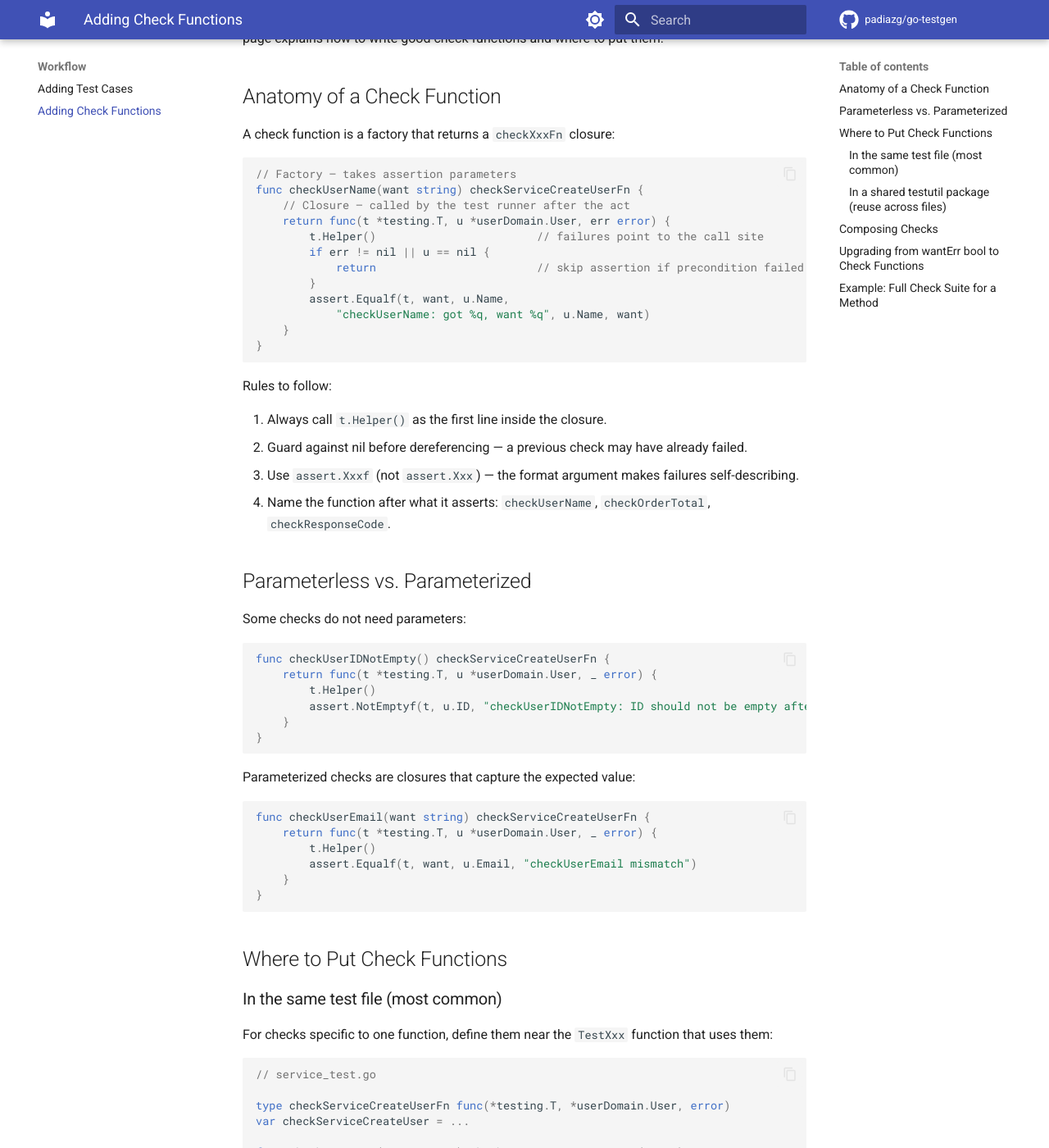
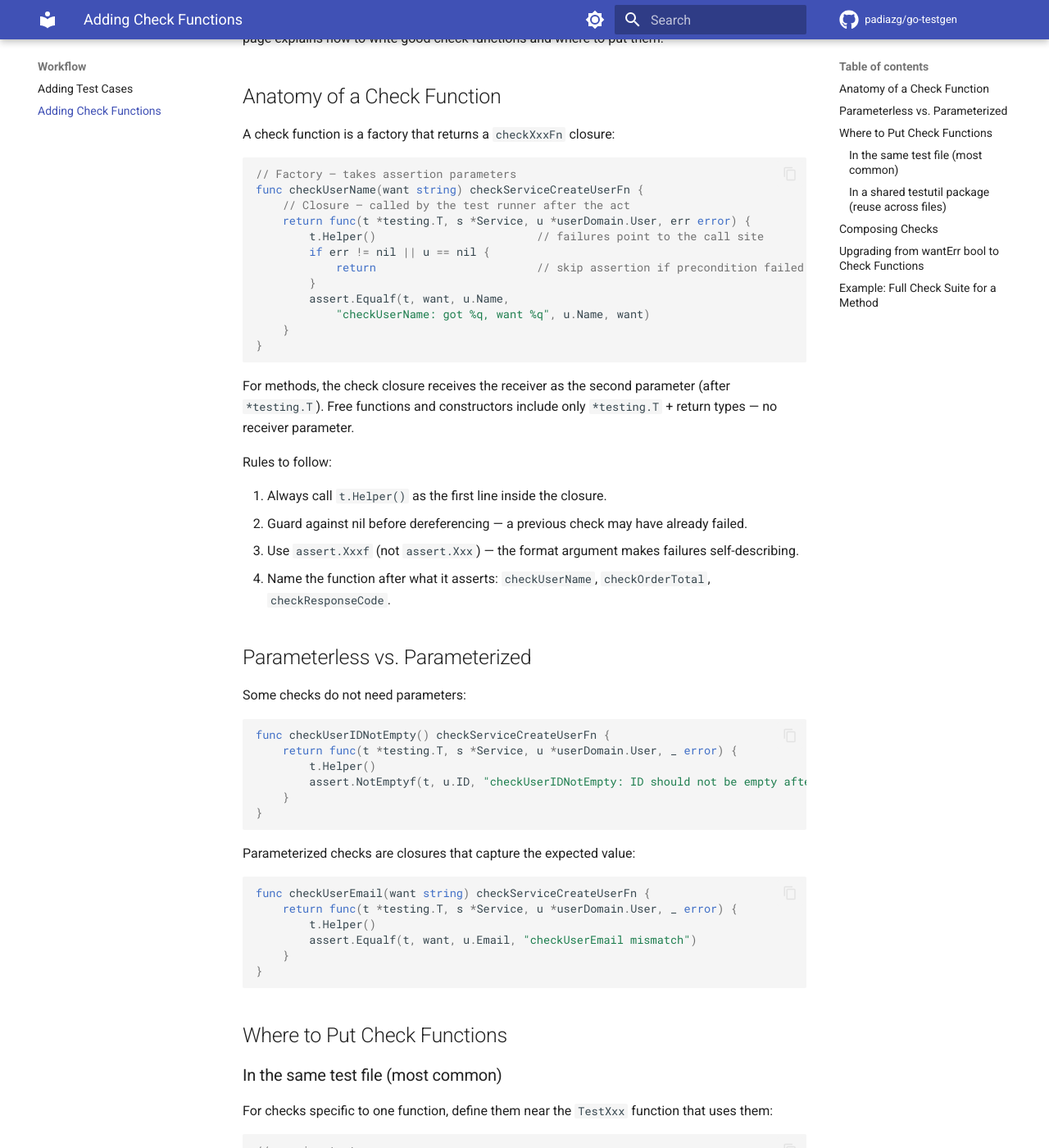
Before and after one commit to padiazg/go-testgen, an MkDocs documentation site: the page built from doc/docs/workflow/adding-checks.md, in a window 1280 px wide and 1400 px high, scrolled down 219 px. Shown: the whole window at 82% size. Built offline with MkDocs 1.6.1 and Material for MkDocs 9.7.7, drawn with Linux system fonts in a browser that asks for light colours; comment, search, counter and statistics services are not loaded; some of the changed text lies outside the part shown.

Commit message:
fix: method receivers are now passed as the first argument to check-fn closures

````diff
--- a/doc/docs/workflow/adding-checks.md
+++ b/doc/docs/workflow/adding-checks.md
@@ -10,7 +10,7 @@ A check function is a factory that returns a `checkXxxFn` closure:
 // Factory — takes assertion parameters
 func checkUserName(want string) checkServiceCreateUserFn {
     // Closure — called by the test runner after the act
-    return func(t *testing.T, u *userDomain.User, err error) {
+    return func(t *testing.T, s *Service, u *userDomain.User, err error) {
         t.Helper()                        // failures point to the call site
         if err != nil || u == nil {
             return                        // skip assertion if precondition failed
@@ -20,6 +20,8 @@ func checkUserName(want string) checkServiceCreateUserFn {
     }
 }
 ```
+
+For methods, the check closure receives the receiver as the second parameter (after `*testing.T`). Free functions and constructors include only `*testing.T` + return types — no receiver parameter.
 
 Rules to follow:
 
@@ -34,7 +36,7 @@ Some checks do not need parameters:
 
 ```go
 func checkUserIDNotEmpty() checkServiceCreateUserFn {
-    return func(t *testing.T, u *userDomain.User, _ error) {
+    return func(t *testing.T, s *Service, u *userDomain.User, _ error) {
         t.Helper()
         assert.NotEmptyf(t, u.ID, "checkUserIDNotEmpty: ID should not be empty after creation")
     }
@@ -45,7 +47,7 @@ Parameterized checks are closures that capture the expected value:
 
 ```go
 func checkUserEmail(want string) checkServiceCreateUserFn {
-    return func(t *testing.T, u *userDomain.User, _ error) {
+    return func(t *testing.T, s *Service, u *userDomain.User, _ error) {
         t.Helper()
         assert.Equalf(t, want, u.Email, "checkUserEmail mismatch")
     }
@@ -61,7 +63,7 @@ For checks specific to one function, define them near the `TestXxx` function tha
 ```go
 // service_test.go
 
-type checkServiceCreateUserFn func(*testing.T, *userDomain.User, error)
+type checkServiceCreateUserFn func(*testing.T, *Service, *userDomain.User, error)
 var checkServiceCreateUser = ...
 
 func checkUserName(want string) checkServiceCreateUserFn { ... }
@@ -133,14 +135,14 @@ If you have existing tests with `wantErr bool`, you can migrate incrementally. A
 ```go
 // --- check type and collector (generated by go-testgen) ---
 
-type checkServiceCreateUserFn func(*testing.T, *userDomain.User, error)
+type checkServiceCreateUserFn func(*testing.T, *Service, *userDomain.User, error)
 
 var checkServiceCreateUser = func(fns ...checkServiceCreateUserFn) []checkServiceCreateUserFn {
     return fns
 }
 
 func checkServiceCreateUserError(want string) checkServiceCreateUserFn {
-    return func(t *testing.T, _ *userDomain.User, err error) {
+    return func(t *testing.T, s *Service, _ *userdomain.User, err error) {
         t.Helper()
         if want == "" {
             assert.NoErrorf(t, err, "unexpected error: %v", err)
@@ -155,7 +157,7 @@ func checkServiceCreateUserError(want string) checkServiceCreateUserFn {
 // --- domain-specific checks (written by hand) ---
 
 func checkUserName(want string) checkServiceCreateUserFn {
-    return func(t *testing.T, u *userDomain.User, _ error) {
+    return func(t *testing.T, s *Service, u *userDomain.User, _ error) {
         t.Helper()
         if u == nil {
             return
@@ -165,7 +167,7 @@ func checkUserName(want string) checkServiceCreateUserFn {
 }
 
 func checkUserIDNotEmpty() checkServiceCreateUserFn {
-    return func(t *testing.T, u *userDomain.User, _ error) {
+    return func(t *testing.T, s *Service, u *userDomain.User, _ error) {
         t.Helper()
         if u == nil {
             return
@@ -175,7 +177,7 @@ func checkUserIDNotEmpty() checkServiceCreateUserFn {
 }
 
 func checkUserEmail(want string) checkServiceCreateUserFn {
-    return func(t *testing.T, u *userDomain.User, _ error) {
+    return func(t *testing.T, s *Service, u *userDomain.User, _ error) {
         t.Helper()
         if u == nil {
             return
````
Also changed, not shown: doc/docs/concepts/checks.md (+6 -6 lines), doc/docs/test-styles/check.md (+7 -7 lines), CHANGELOG.md, README.md, 3 other files.
